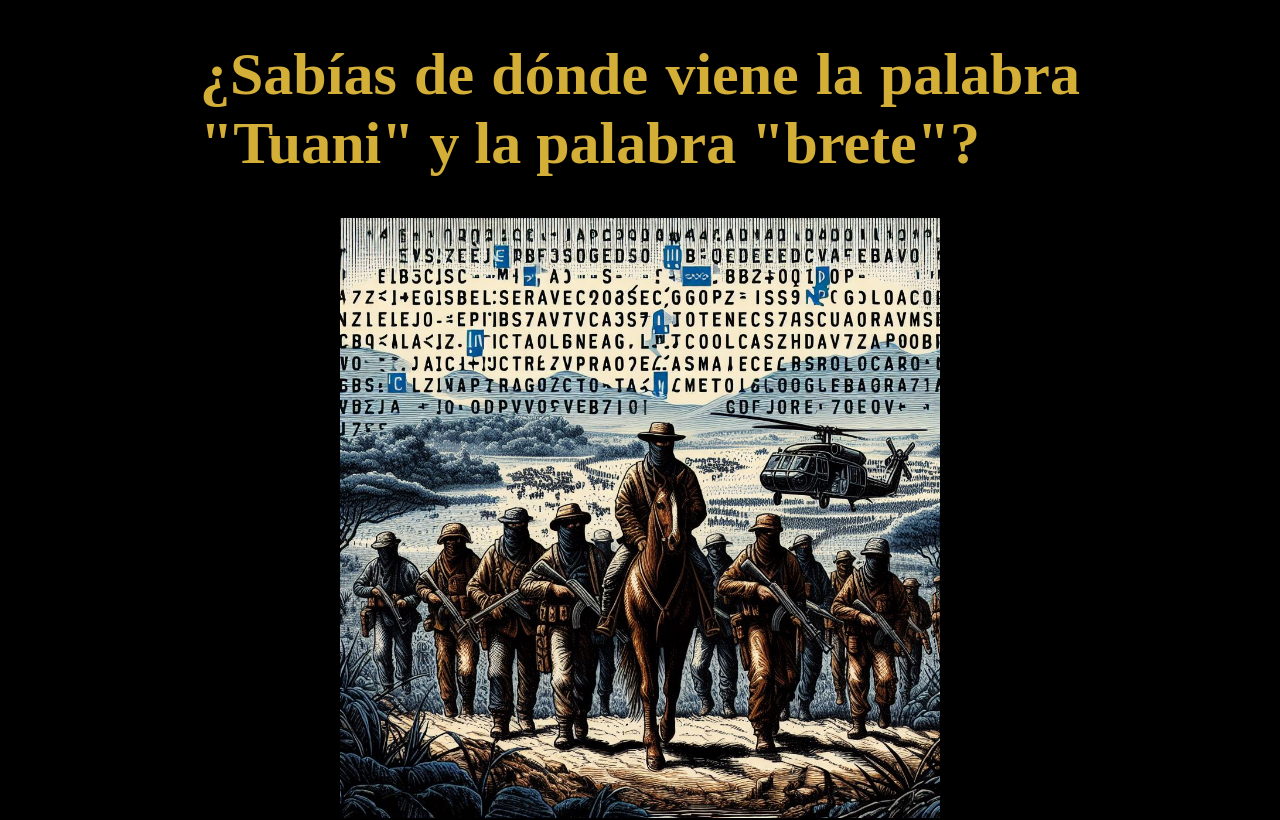
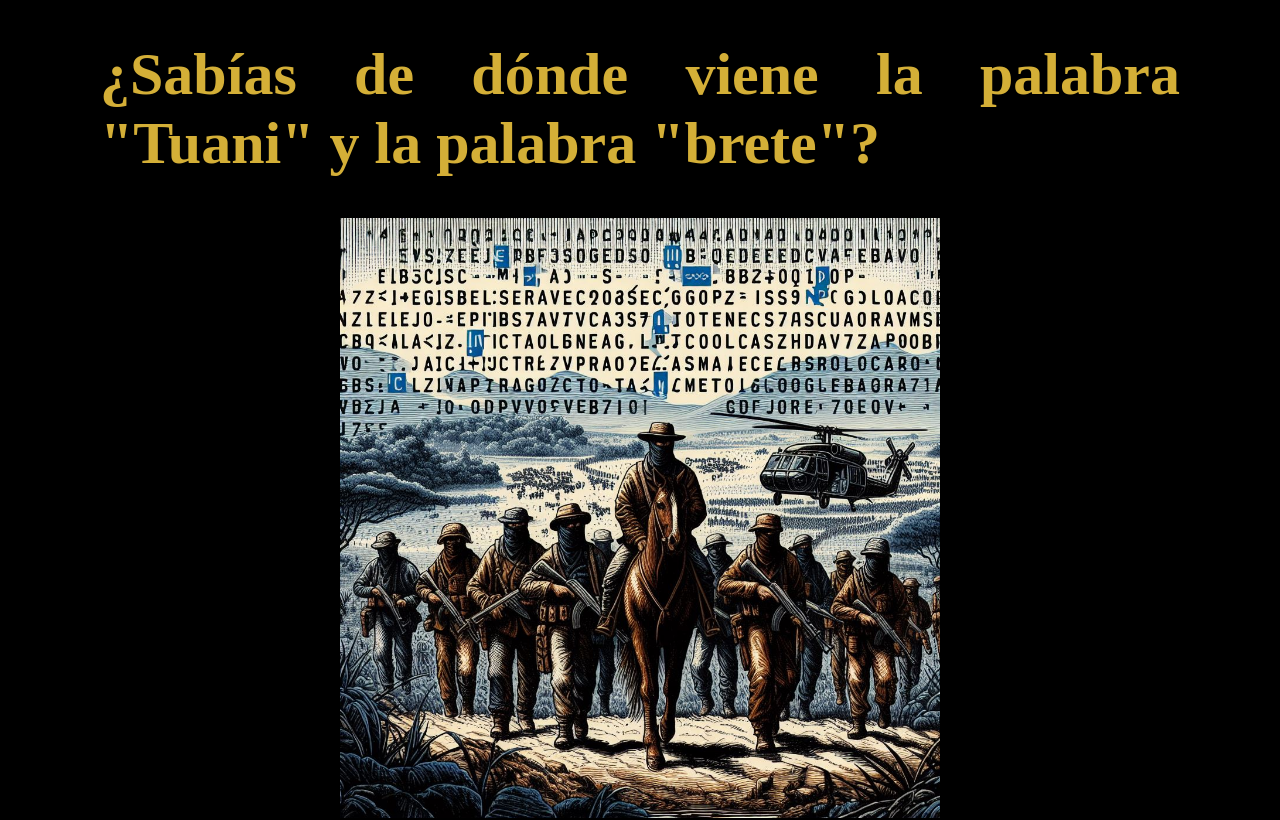
Before and after one commit to estorresj7/codigo_malespin, a plain HTML site: page index.html in a window 1280 px wide. Shown: the top 820 px of the page. Drawn offline with Linux system fonts and the light colour scheme.

Commit message:
Update style.css

```diff
--- a/style.css
+++ b/style.css
@@ -2,8 +2,8 @@
 body{
     background: #000000;
     text-align: justify;
-    margin-left:200px;
-    margin-right:200px
+    margin-left:100px;
+    margin-right:100px
 }
 img{
     display:block;
```
